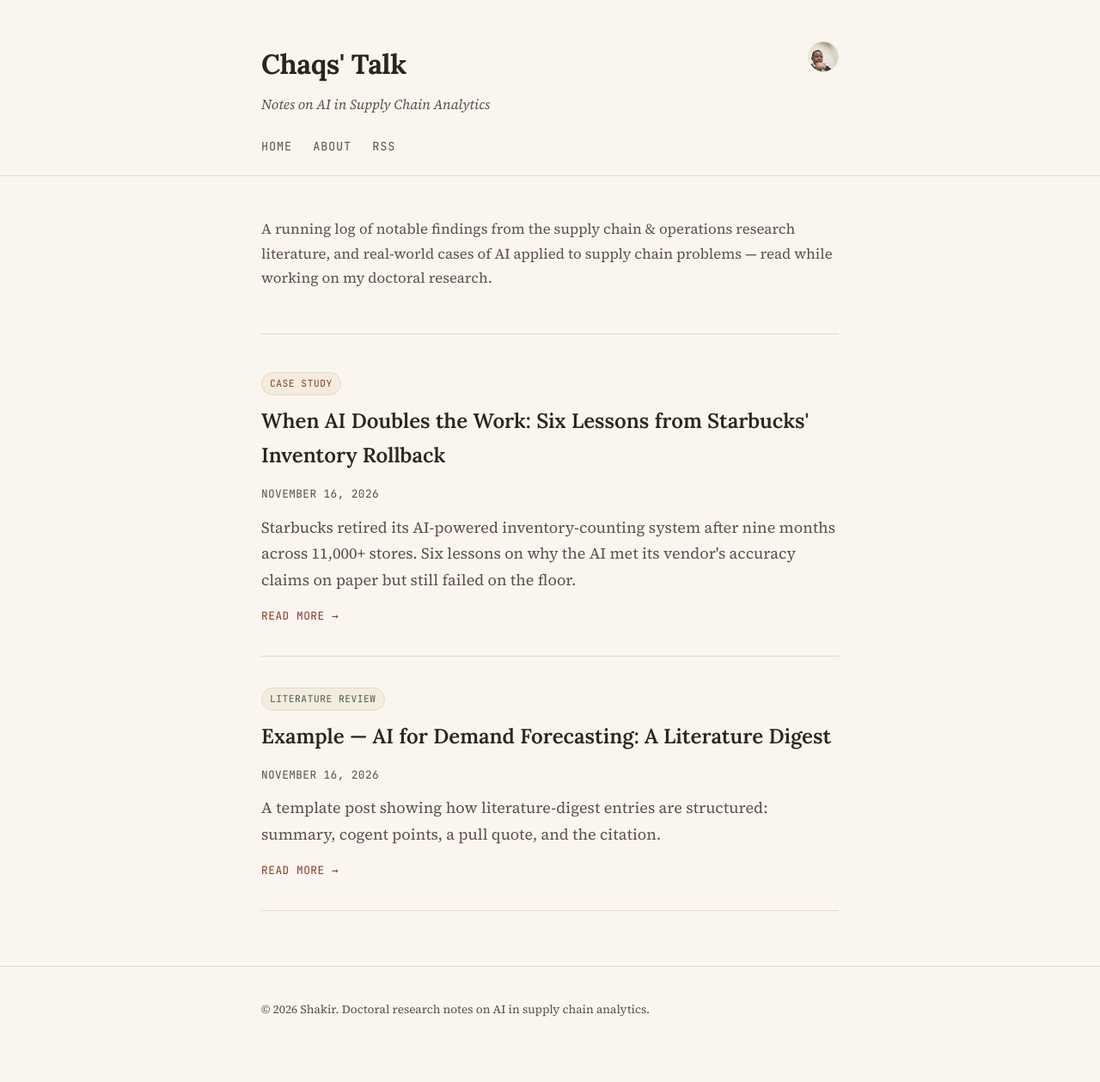
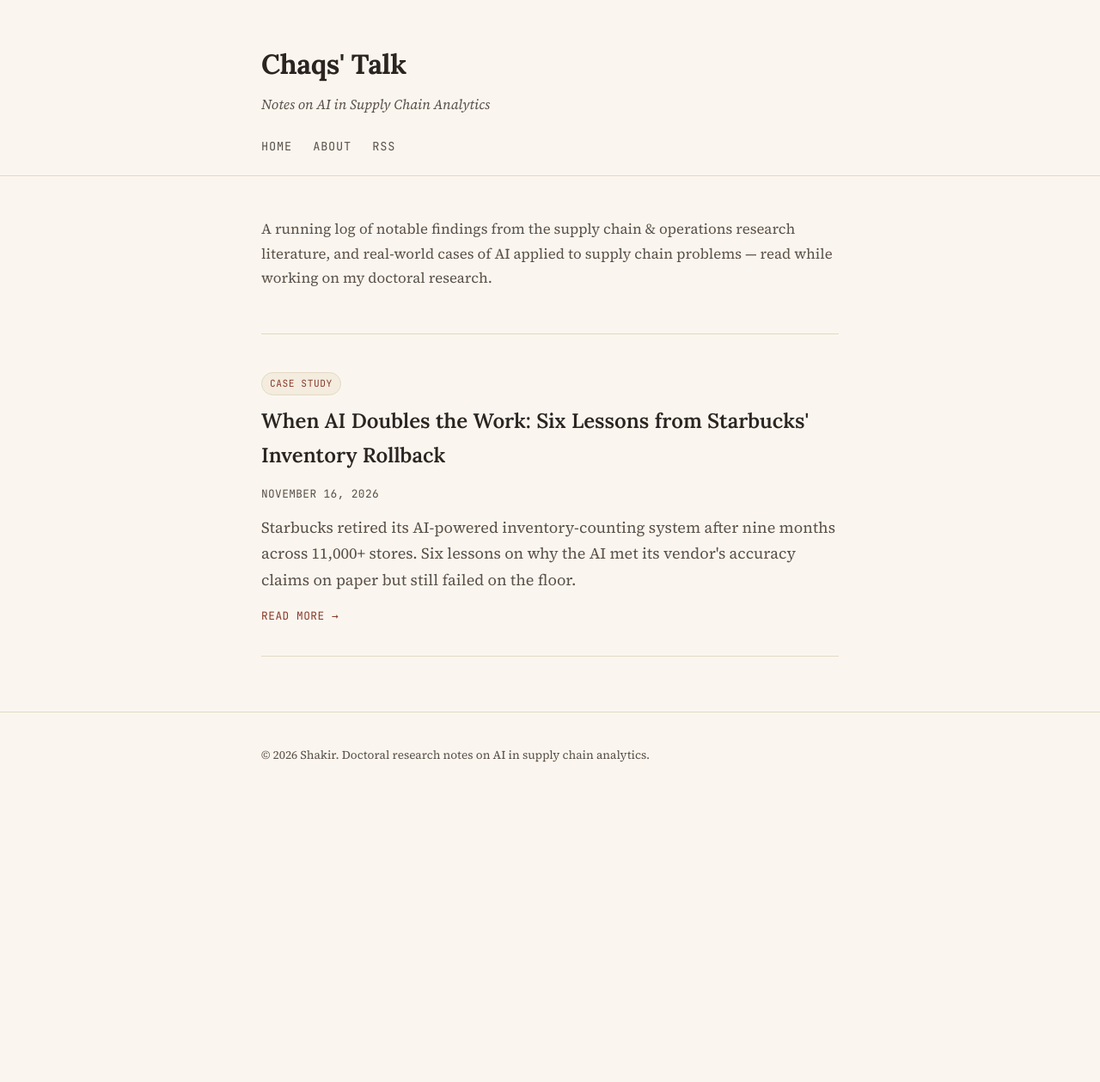
Before and after one commit to chaqBD/Chaqs-Talk, a Jekyll site: the page built from index.html, in a window 1280 px wide. Shown: the whole page at 86% size. Built offline with Jekyll 4.4.1, drawn with Linux system fonts in a browser that asks for light colours; the list of posts is cut into pages by our own code; after the commit the page ends 963 px from its top, so only the background shows below that.

Commit message:
Remove header photo and literature placeholder; show full citation under post title

```diff
--- a/_layouts/default.html
+++ b/_layouts/default.html
@@ -15,8 +15,7 @@
 <a class="skip-link" href="#main">Skip to content</a>
 
 <header class="site-header">
-  <div class="wrap site-header-inner">
-    <div class="site-header-text">
+  <div class="wrap">
     <a class="site-title" href="{{ '/' | relative_url }}">{{ site.title }}</a>
     <p class="site-tagline">{{ site.tagline }}</p>
     <nav class="site-nav">
@@ -24,10 +23,6 @@
       <a href="{{ '/about/' | relative_url }}">About</a>
       <a href="{{ '/feed.xml' | relative_url }}">RSS</a>
     </nav>
-    </div>
-    <a href="{{ '/about/' | relative_url }}">
-      <img class="site-avatar" src="{{ '/assets/images/author.png' | relative_url }}" alt="Shakir">
-    </a>
   </div>
 </header>
 
--- a/_layouts/post.html
+++ b/_layouts/post.html
@@ -11,6 +11,9 @@ layout: default
     </div>
     {% endif %}
     <h1 class="post-title">{{ page.title }}</h1>
+    {% if page.citation %}
+    <p class="post-citation">{{ page.citation }}</p>
+    {% endif %}
     <p class="post-meta">
       <time datetime="{{ page.date | date_to_xmlschema }}">{{ page.date | date: "%B %-d, %Y" }}</time>
       &middot; {{ page.author | default: site.author.name }}
--- a/_posts/2026-11-16-example-literature-digest.md
+++ /dev/null
@@ -1,32 +0,0 @@
----
-title: "Example — AI for Demand Forecasting: A Literature Digest"
-categories: ["Literature Review"]
-tags: [demand-forecasting, machine-learning, template]
-excerpt: "A template post showing how literature-digest entries are structured: summary, cogent points, a pull quote, and the citation."
----
-
-> **Placeholder post.** This exists only to show the format for a "Literature Review" entry. Replace everything below with your own reading notes, then delete this notice line. Copy this file's front matter (`categories: ["Literature Review"]`) for future literature posts.
-{: .placeholder-notice}
-
-## Summary
-
-One or two sentences on what the paper/chapter argues or sets out to test, and why it's relevant to your research question.
-
-## Why it matters
-
-A short paragraph connecting the finding to the broader debate in the literature — what it confirms, challenges, or extends relative to prior work.
-
-**Key takeaways**
-- First cogent point, stated as plainly as possible.
-- Second cogent point — a mechanism, a boundary condition, or a caveat.
-- Third point, if there is one worth keeping.
-{: .key-points}
-
-A pull quote for the single most important line, used sparingly:
-
-> Replace this with the exact sentence from the source that best captures the point.
-{: .pull-quote}
-
-## Citation
-
-Author, A. (Year). *Title of the paper*. Journal Name, volume(issue), pages. [DOI or link]
--- a/assets/css/style.scss
+++ b/assets/css/style.scss
@@ -69,20 +69,6 @@ a:hover { text-decoration: underline; }
   border-bottom: 1px solid var(--border);
   padding: 48px 0 20px;
   margin-bottom: 48px;
-}
-.site-header-inner {
-  display: flex;
-  justify-content: space-between;
-  align-items: flex-start;
-  gap: 20px;
-}
-.site-avatar {
-  width: 36px;
-  height: 36px;
-  border-radius: 50%;
-  object-fit: cover;
-  border: 1px solid var(--border);
-  flex-shrink: 0;
 }
 .site-title {
   font-family: var(--serif);
@@ -187,6 +173,12 @@ a:hover { text-decoration: underline; }
   margin: 10px 0 10px;
 }
 .post-header { margin-bottom: 40px; }
+.post-citation {
+  font-size: 0.9rem;
+  font-style: italic;
+  color: var(--ink-soft);
+  margin: 8px 0 14px;
+}
 .post-content h2 {
   font-family: var(--serif);
   font-size: 1.4rem;
@@ -306,5 +298,4 @@ blockquote {
   .site-header { padding-top: 32px; }
   .site-title { font-size: 1.6rem; }
   .post-title { font-size: 1.7rem; }
-  .site-avatar { width: 28px; height: 28px; }
 }
```
Also changed, not shown: _posts/2026-11-16-starbucks-ai-inventory-rollback.md (+1 -5 lines), README.md, assets/images/author.png (deleted). Lines whose indentation alone changed are shown as unchanged.
